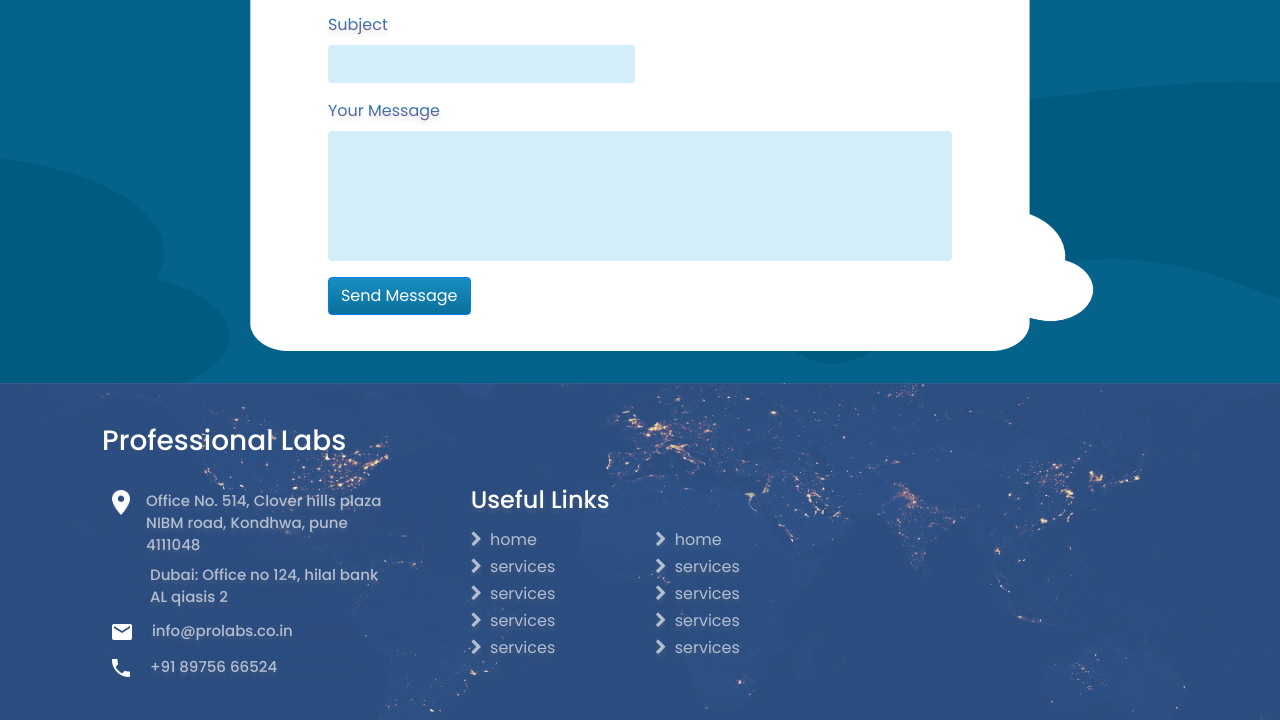
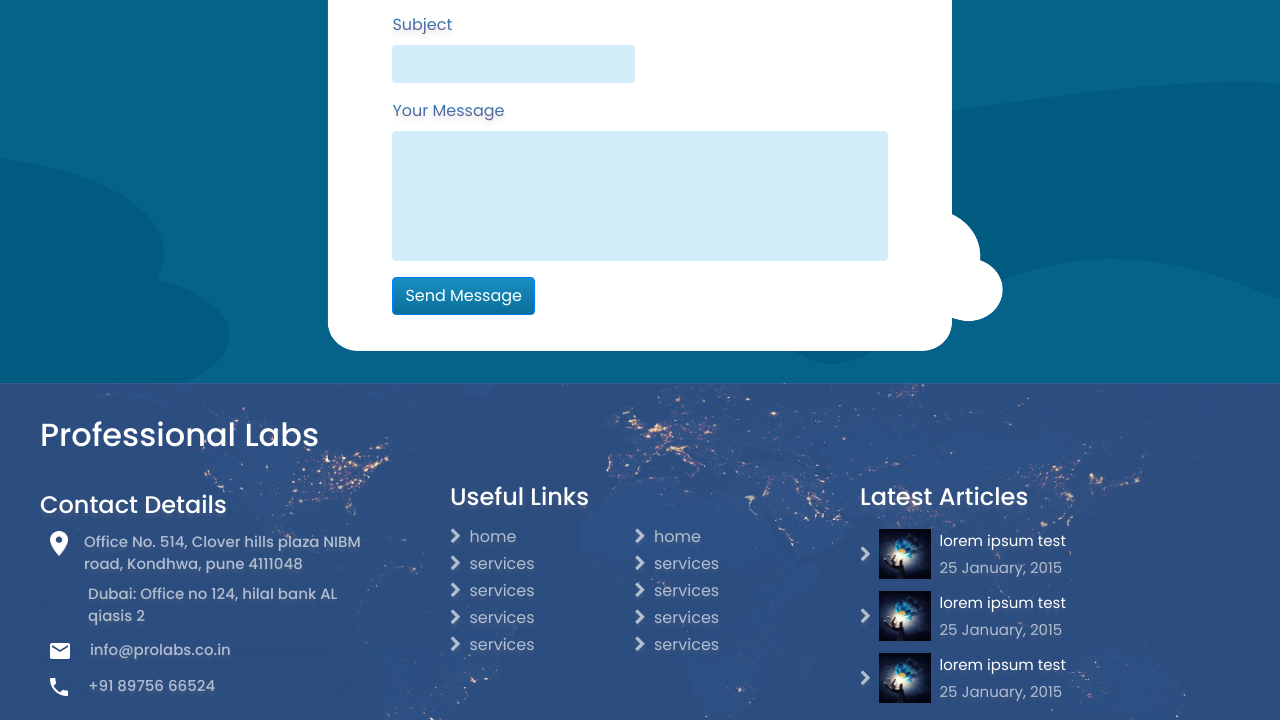
Before and after one commit to hasratraza/practice-ui-prolbs, a plain HTML site: page contact-us.html in a window 1280 px wide. Shown: the part 1599-2319 px from the top of the page. Drawn offline with nearby package versions, Linux system fonts and the light colour scheme.

Commit message:
Update contact-us.html

```diff
--- a/contact-us.html
+++ b/contact-us.html
@@ -160,7 +160,7 @@
         <div class="contact-section">
           <div class="container">
             <div class="row">
-        <div class="col-md-10 mx-auto contact-form my-md-4">
+              <div class="col-md-8 mx-auto contact-form my-md-4">
                 <!-- <h1>Get In Touch</h1> -->
                 <form>
                   <div class="form-row">
@@ -199,12 +199,14 @@
         </div>
         <!-- footer section -->
         <div class="footer-section">
-            <div class="container">
+          <div class="container-fluid">
             <div class="row">
               <div class="col-md-12 py-md-2">
-                  <h3>Professional Labs</h3>
+                <h2>Professional Labs</h2>
               </div>
               <div class="col-md-4 py-md-3 address">
+                <h3 class="useful-link-heading">Contact Details</h3>
+
                 <h6 class="d-flex"><img src="assets/images/location-marker.png" class="location-icon pr-md-3 pr-3"
                     alt="marker"> Office No. 514, Clover hills plaza NIBM road, Kondhwa, pune 4111048</h6>
                 <h6 class="pl-md-5 pl-5">Dubai: Office no 124, hilal bank AL qiasis 2</h6>
@@ -227,6 +229,25 @@
                     <li><a href="#"><i class="fa fa-chevron-right pr-md-2 pr-2" aria-hidden="true"></i>services</a></li>
                     <li><a href="#"><i class="fa fa-chevron-right pr-md-2 pr-2" aria-hidden="true"></i>services</a></li>
                     <li><a href="#"><i class="fa fa-chevron-right pr-md-2 pr-2" aria-hidden="true"></i>services</a></li>
+                  </ul>
+                </div>
+              </div>
+              <div class="col-md-4 py-md-2 py-2">
+                <h3 class="useful-link-heading">Latest Articles</h3>
+                <div class="useful-link d-flex">
+                  <ul>
+                    <li class="d-flex align-items-center pb-1 py-md-1">
+                      <i class="fa fa-chevron-right pr-md-2 pr-2" aria-hidden="true"></i>
+                      <img src="assets/images/home/services1.jpeg"
+                      class="pr-md-2 pr-2" alt="phone" height="50px" width="60px"><span style="color: white;">lorem ipsum test <br><span>25 January, 2015</span> </span></li>
+                      <li class="d-flex align-items-center pb-1 py-md-1">
+                        <i class="fa fa-chevron-right pr-md-2 pr-2" aria-hidden="true"></i>
+                        <img src="assets/images/home/services1.jpeg"
+                        class="pr-md-2 pr-2" alt="phone" height="50px" width="60px"><span style="color: white;">lorem ipsum test <br><span>25 January, 2015</span> </span></li>
+                        <li class="d-flex align-items-center pb-1 py-md-1">
+                          <i class="fa fa-chevron-right pr-md-2 pr-2" aria-hidden="true"></i>
+                          <img src="assets/images/home/services1.jpeg"
+                          class="pr-md-2 pr-2" alt="phone" height="50px" width="60px"><span style="color: white;">lorem ipsum test <br><span>25 January, 2015</span> </span></li>
                   </ul>
                 </div>
               </div>
```
Lines whose indentation alone changed are shown as unchanged.
